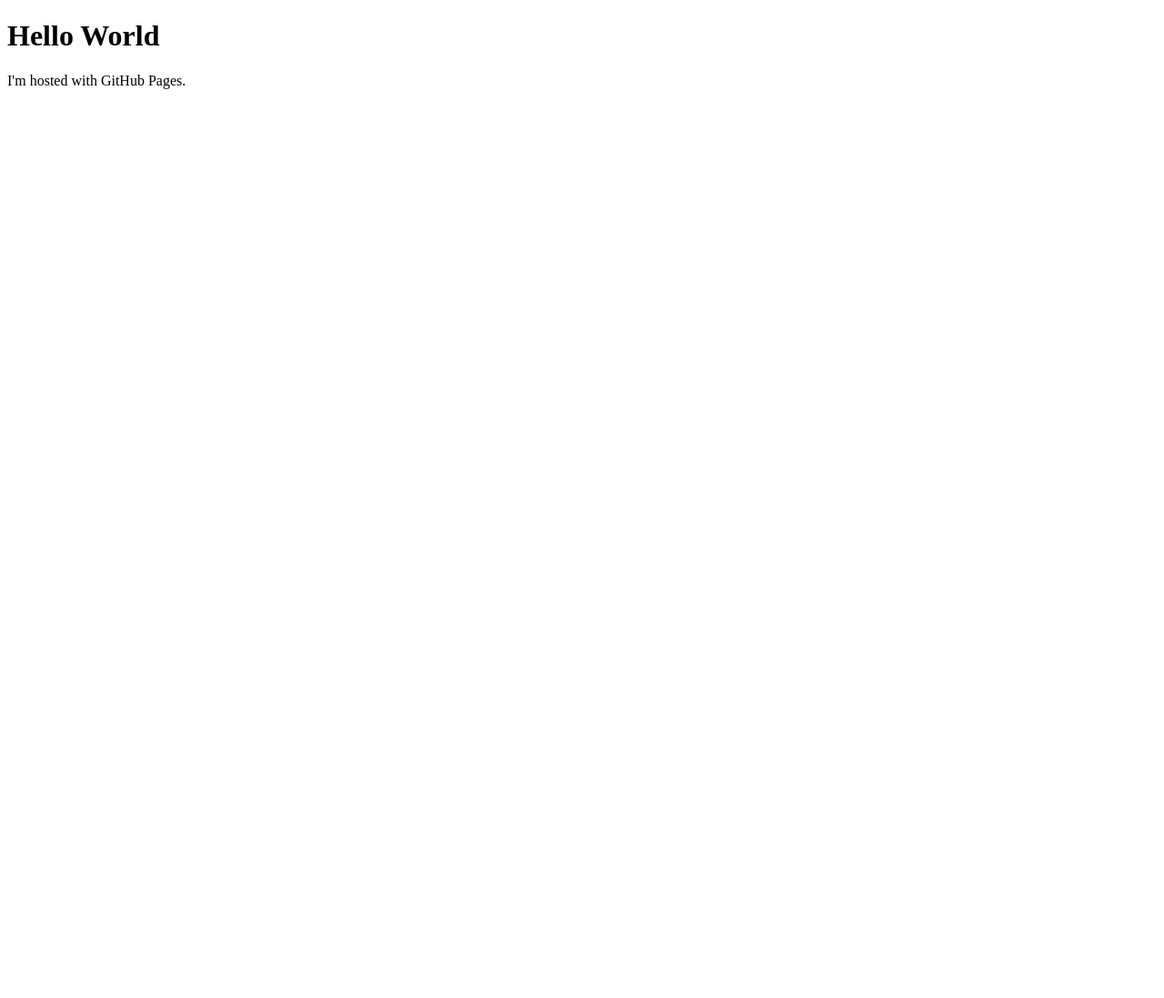
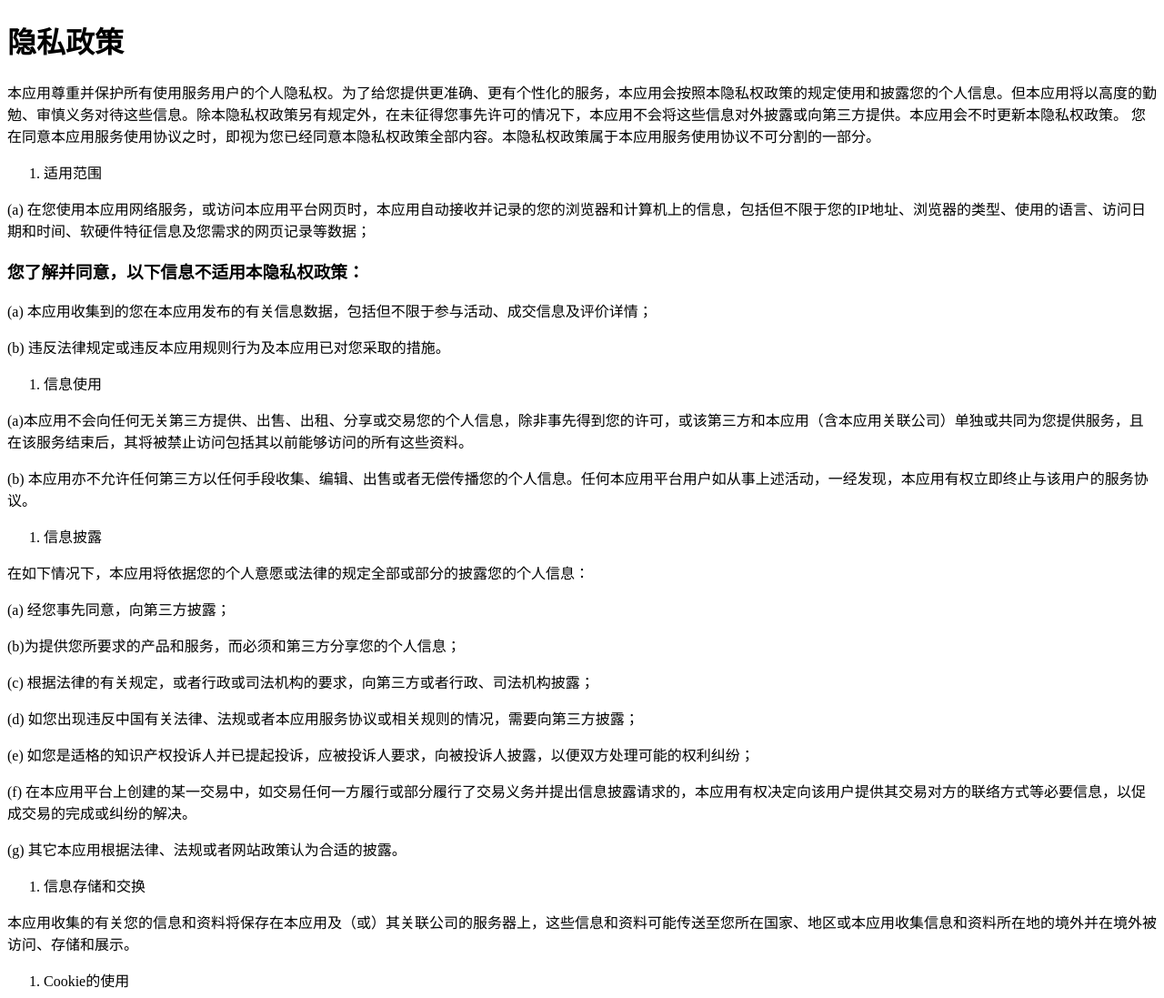
Before and after one commit to atomgame/atomgame.github.io, a plain HTML site: page index.html in a window 1280 px wide. Shown: the top 1097 px of the page at 91% size. Before the commit the page ends 800 px from the top, so only its background shows below. Drawn offline with Linux system fonts and the light colour scheme.

Commit message:
Update index.html

```diff
--- a/index.html
+++ b/index.html
@@ -1,7 +1,98 @@
+
 <!DOCTYPE html>
-<html>
-<body>
-<h1>Hello World</h1>
-<p>I'm hosted with GitHub Pages.</p>
-</body>
+<html lang="en-US">
+  <head>
+    <meta charset="UTF-8">
+    <meta http-equiv="X-UA-Compatible" content="IE=edge">
+    <meta name="viewport" content="width=device-width, initial-scale=1">
+
+<!-- Begin Jekyll SEO tag v2.6.1 -->
+<title>隐私政策</title>
+  </head>
+  <body>
+    <div>
+
+
+
+      <h1 id="隐私政策">隐私政策</h1>
+
+<p>本应用尊重并保护所有使用服务用户的个人隐私权。为了给您提供更准确、更有个性化的服务，本应用会按照本隐私权政策的规定使用和披露您的个人信息。但本应用将以高度的勤勉、审慎义务对待这些信息。除本隐私权政策另有规定外，在未征得您事先许可的情况下，本应用不会将这些信息对外披露或向第三方提供。本应用会不时更新本隐私权政策。 您在同意本应用服务使用协议之时，即视为您已经同意本隐私权政策全部内容。本隐私权政策属于本应用服务使用协议不可分割的一部分。</p>
+
+<ol>
+  <li>适用范围</li>
+</ol>
+
+<p>(a) 在您使用本应用网络服务，或访问本应用平台网页时，本应用自动接收并记录的您的浏览器和计算机上的信息，包括但不限于您的IP地址、浏览器的类型、使用的语言、访问日期和时间、软硬件特征信息及您需求的网页记录等数据；</p>
+
+<h3 id="您了解并同意以下信息不适用本隐私权政策">您了解并同意，以下信息不适用本隐私权政策：</h3>
+
+<p>(a) 本应用收集到的您在本应用发布的有关信息数据，包括但不限于参与活动、成交信息及评价详情；</p>
+
+<p>(b) 违反法律规定或违反本应用规则行为及本应用已对您采取的措施。</p>
+
+<ol>
+  <li>信息使用</li>
+</ol>
+
+<p>(a)本应用不会向任何无关第三方提供、出售、出租、分享或交易您的个人信息，除非事先得到您的许可，或该第三方和本应用（含本应用关联公司）单独或共同为您提供服务，且在该服务结束后，其将被禁止访问包括其以前能够访问的所有这些资料。</p>
+
+<p>(b) 本应用亦不允许任何第三方以任何手段收集、编辑、出售或者无偿传播您的个人信息。任何本应用平台用户如从事上述活动，一经发现，本应用有权立即终止与该用户的服务协议。</p>
+
+<ol>
+  <li>信息披露</li>
+</ol>
+
+<p>在如下情况下，本应用将依据您的个人意愿或法律的规定全部或部分的披露您的个人信息：</p>
+
+<p>(a) 经您事先同意，向第三方披露；</p>
+
+<p>(b)为提供您所要求的产品和服务，而必须和第三方分享您的个人信息；</p>
+
+<p>(c) 根据法律的有关规定，或者行政或司法机构的要求，向第三方或者行政、司法机构披露；</p>
+
+<p>(d) 如您出现违反中国有关法律、法规或者本应用服务协议或相关规则的情况，需要向第三方披露；</p>
+
+<p>(e) 如您是适格的知识产权投诉人并已提起投诉，应被投诉人要求，向被投诉人披露，以便双方处理可能的权利纠纷；</p>
+
+<p>(f) 在本应用平台上创建的某一交易中，如交易任何一方履行或部分履行了交易义务并提出信息披露请求的，本应用有权决定向该用户提供其交易对方的联络方式等必要信息，以促成交易的完成或纠纷的解决。</p>
+
+<p>(g) 其它本应用根据法律、法规或者网站政策认为合适的披露。</p>
+
+<ol>
+  <li>信息存储和交换</li>
+</ol>
+
+<p>本应用收集的有关您的信息和资料将保存在本应用及（或）其关联公司的服务器上，这些信息和资料可能传送至您所在国家、地区或本应用收集信息和资料所在地的境外并在境外被访问、存储和展示。</p>
+
+<ol>
+  <li>Cookie的使用</li>
+</ol>
+
+<p>(a) 在您未拒绝接受cookies的情况下，本应用会在您的计算机上设定或取用cookies ，以便您能登录或使用依赖于cookies的本应用平台服务或功能。本应用使用cookies可为您提供更加周到的个性化服务，包括推广服务。</p>
+
+<p>(b) 您有权选择接受或拒绝接受cookies。您可以通过修改浏览器设置的方式拒绝接受cookies。但如果您选择拒绝接受cookies，则您可能无法登录或使用依赖于cookies的本应用网络服务或功能。</p>
+
+<p>(c) 通过本应用所设cookies所取得的有关信息，将适用本政策。</p>
+
+<ol>
+  <li>信息安全</li>
+</ol>
+
+<p>(a) 本应用帐号均有安全保护功能，请妥善保管您的用户名及密码信息。本应用将通过对用户密码进行加密等安全措施确保您的信息不丢失，不被滥用和变造。尽管有前述安全措施，但同时也请您注意在信息网络上不存在“完善的安全措施”。</p>
+
+<p>(b) 在使用本应用网络服务进行网上交易时，您不可避免的要向交易对方或潜在的交易对</p>
+
+<p>7.本隐私政策的更改</p>
+
+<p>(a)如果决定更改隐私政策，我们会在本政策中、本公司网站中以及我们认为适当的位置发布这些更改，以便您了解我们如何收集、使用您的个人信息，哪些人可以访问这些信息，以及在什么情况下我们会透露这些信息。</p>
+
+<p>(b)本公司保留随时修改本政策的权利，因此请经常查看。如对本政策作出重大更改，本公司会通过网站通知的形式告知。</p>
+
+<p>请您妥善保护自己的个人信息，仅在必要的情形下向他人提供。如您发现自己的个人信息泄密，尤其是本应用用户名及密码发生泄露，请您立即联络本应用客服，以便本应用采取相应措施。</p>
+
+
+
+    </div>
+
+  </body>
 </html>
```
